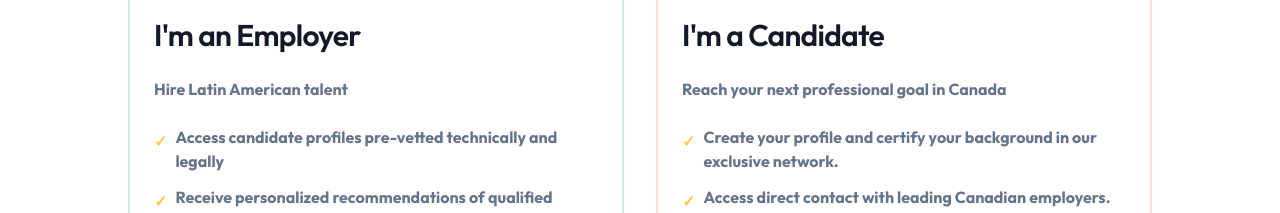
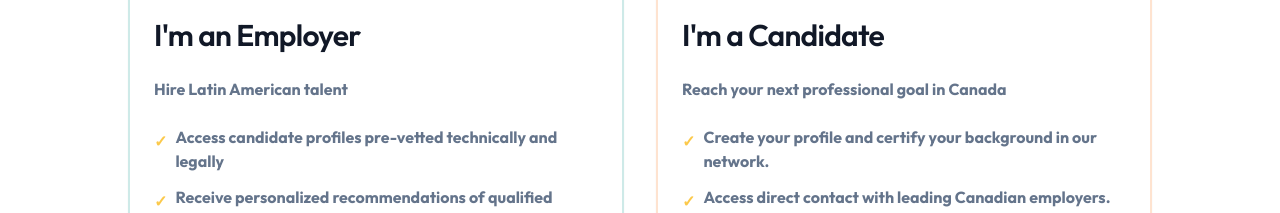
Before and after one commit to MarceMolina83/hrcalatinweb, a React (Vite) app: page / in a window 1280 px wide. Shown: the part 2980-3193 px from the top of the page. Built offline with nearby package versions, Linux system fonts and the light colour scheme; no server answers; the HTML template or start-up script is replaced by a standard one.

Commit message:
refactor(i18n): refine candidate section item 1

```diff
--- a/src/contexts/LanguageContext.tsx
+++ b/src/contexts/LanguageContext.tsx
@@ -298,7 +298,7 @@ export const translations = {
     "getStarted.employer.button": "Register as Employer",
     "getStarted.candidate.title": "I'm a Candidate",
     "getStarted.candidate.subtitle": "Reach your next professional goal in Canada",
-    "getStarted.candidate.item1": "Create your profile and certify your background in our exclusive network.",
+    "getStarted.candidate.item1": "Create your profile and certify your background in our network.",
     "getStarted.candidate.item2": "Access direct contact with leading Canadian employers.",
     "getStarted.candidate.item3": "Receive expert advice and resources to stand out in the Canadian market.",
     "getStarted.candidate.item4": "Get support and integration guidance upon your arrival in Canada.",
@@ -660,7 +660,7 @@ export const translations = {
     "getStarted.employer.button": "Registrarse como Empleador",
     "getStarted.candidate.title": "Soy un Candidato",
     "getStarted.candidate.subtitle": "Alcance su próximo objetivo profesional en Canadá",
-    "getStarted.candidate.item1": "Cree su perfil y certifique su trayectoria en nuestra red exclusiva.",
+    "getStarted.candidate.item1": "Cree su perfil y certifique su trayectoria en nuestra red.",
     "getStarted.candidate.item2": "Accede a contacto directo con empleadores canadienses destacados.",
     "getStarted.candidate.item3": "Reciba asesoría experta y recursos para destacar en el mercado canadiense.",
     "getStarted.candidate.item4": "Obtén soporte y guía de integración a tu llegada a Canadá.",
```
